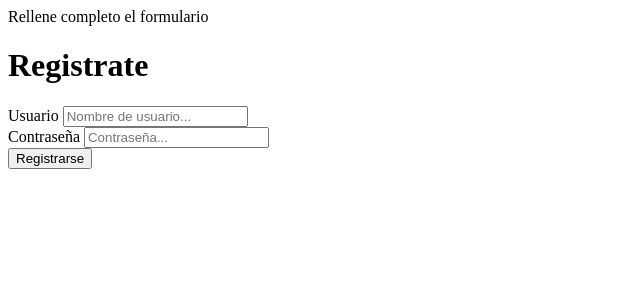
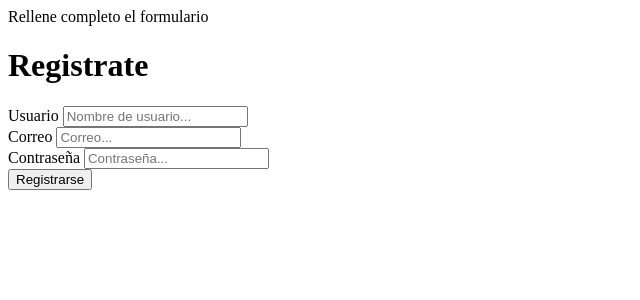
Before and after one commit to diaz1002/php_2742733, a PHP site: page /registro.php in a window 1280 px wide. Shown: the top 300 px of the page, without its empty margins (0-640 px from the left). Run offline with PHP 8.4, Linux system fonts and the light colour scheme.

Commit message:
ejercicio base de datos

```diff
--- a/09-session/registro.php
+++ b/09-session/registro.php
@@ -1,33 +1,47 @@
-<?php
-session_start();
+<?php session_start();
 
-if($_SERVER["REQUEST_METHOD"] == 'POST' ){
+if ($_SERVER["REQUEST_METHOD"] == 'POST') {
 
     $usuario = $_POST['usuario'];
     $password = $_POST['contraseña'];
+    $correo = $_POST['correo'];
 }
 
-    if(empty($usuario) or empty($password)){
-        echo 'Rellene completo el formulario';
-    }else{
-     //echo $usuario . '-' . $password;
-     $_SESSION['usuarioRegistrado'] = $usuario;
-     $_SESSION['contraseñaRegistrado'] = $password;
-     //echo 'variables de sesion guardadas 🤖';
-     //header('Locaton: index.php');
+if (empty($usuario) or empty($password)) {
+    echo 'Rellene completo el formulario';
+} else {
+
+    //echo $usuario . '-' . $password;
+    $_SESSION['usuarioRegistrado'] = $usuario;
+    $_SESSION['correoRegistrado'] = $correo;
+    $_SESSION['contraseñaRegistrado'] = $password;
+
+    try {
+        $conexion = new PDO("mysql: host=localhost; dbname=focaapp", 'root', '');
+        echo "conexion ok <br> ";
+    } catch (PDOException $e) {
+        echo "Error: " . $e->getMessage();
     }
 
+    $statement = $conexion->prepare("INSERT INTO `userapp` (`ID`, `username`, `correo`, `contraseña` )
+    VALUES ( NULL, :usuario, :correo, :pass)");
 
+    $statement->execute( array(":usuario"=>$usuario, ":pass"=>$password, ":correo"=>$correo));
 
+    $statement = $statement->fetchAll();
+
+}
 ?>
 
 <!DOCTYPE html>
 <html lang="en">
+
 <head>
     <meta charset="UTF-8">
     <meta name="viewport" content="width=device-width, initial-scale=1.0">
     <title>Document</title>
 </head>
+
 <body>
     <h1>Registrate</h1>
 
@@ -35,6 +49,9 @@ if($_SERVER["REQUEST_METHOD"] == 'POST' ){
     <form action="registro.php" method="POST">
         <label for="usuario">Usuario</label>
         <input id="usuario" type="text" placeholder="Nombre de usuario..." name="usuario">
+        <br>
+        <label for="correo" required>Correo</label>
+        <input id="correo" type="email" placeholder="Correo..." name="correo" required="">
         <br>
         <label for="contraseña" required>Contraseña</label>
         <input id="contraseña" type="password" placeholder="Contraseña..." name="contraseña">
@@ -44,11 +61,12 @@ if($_SERVER["REQUEST_METHOD"] == 'POST' ){
         <br>
     </form>
 
-    <?php if(isset($_SESSION['usuarioRegistrado']) ) : ?>
+    <?php if (isset($_SESSION['usuarioRegistrado'])) : ?>
         <p>Datos registrados, ya puedes iniciar sesion</p>
         <p> <?php echo $_SESSION['usuarioRegistrado'] . '-' . $_SESSION['contraseñaRegistrado']; ?> </p>
         <a href="./index.php">Iniciar sesion</a>
     <?php endif ?>
 
 </body>
+
 </html>
```
